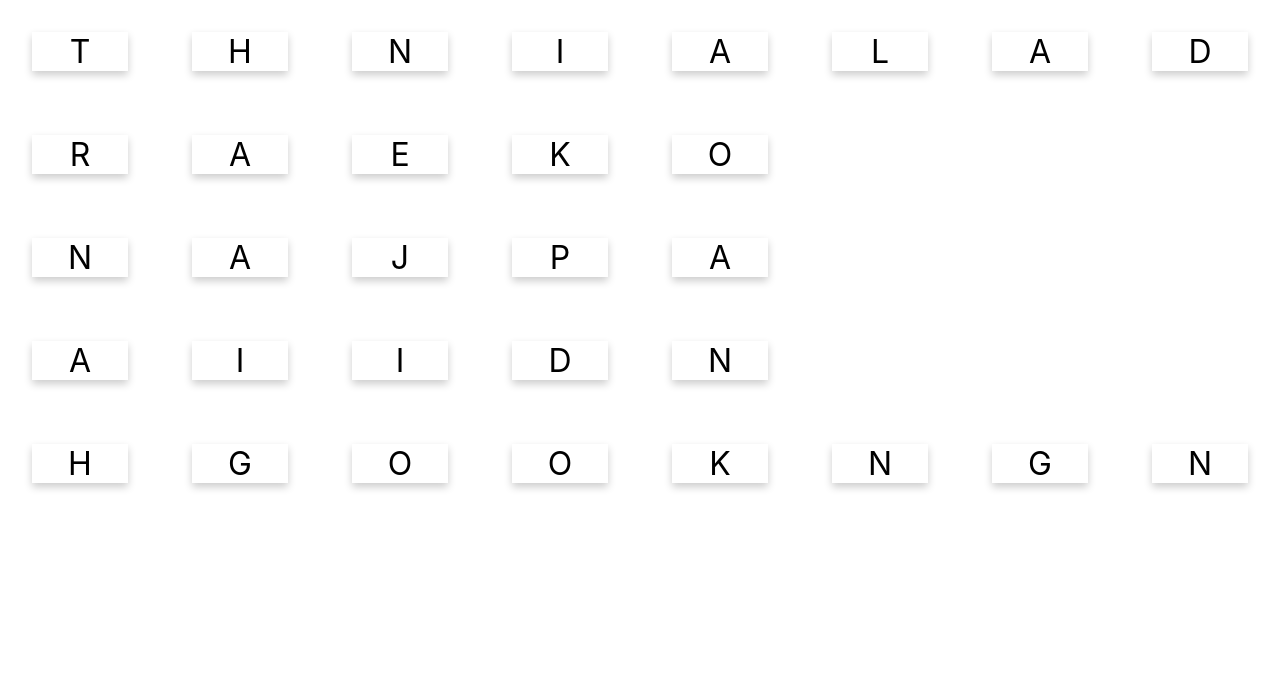
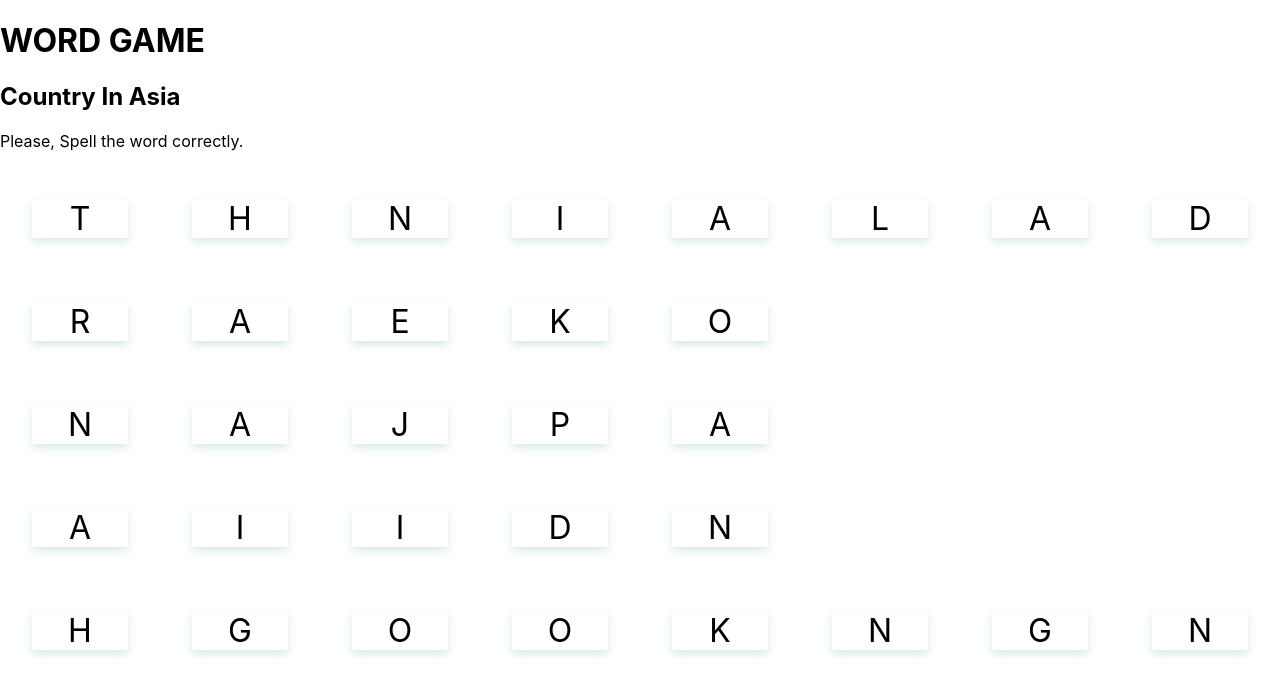
Before and after one commit to 6310110681/LAB_3SA03, a React (Create React App) app: page / in a window 1280 px wide. Shown: the top 694 px of the page. Built offline with nearby package versions, Linux system fonts and the light colour scheme.

Commit message:
Assignment : Add Header

```diff
--- a/src/App.css
+++ b/src/App.css
@@ -3,12 +3,20 @@
   text-align: center;
   width: 3em;
   font-size: 2em;
-  box-shadow: 0 4px 8px 0 rgba(0,0,0,0.2);
+  box-shadow: 0 4px 8px 0 rgba(68, 148, 121, 0.2);
   margin: 1em;
   user-select: none;
 }
 
 .activeCard {
-  color: red;
-  background: pink;
+  color: rgb(32, 24, 100);
+  background: rgb(192, 255, 241);
 }
+
+.App {
+  text-align: center;
+}
+
+.body {
+  background-color: rgb(214, 235, 221);
+}
--- a/src/App.js
+++ b/src/App.js
@@ -6,6 +6,14 @@ const word = "Country";
 function App() {
   return (
     <div>
+      <div class="value">
+        <header>
+          <h1>WORD GAME</h1>
+        </header>
+        <h2>Country In Asia</h2>
+        <p>Please, Spell the word correctly.</p>
+    </div>
+
       <WordCard value="Thailand"/>
       <WordCard value="Korea"/>
       <WordCard value="Japan"/>
```
